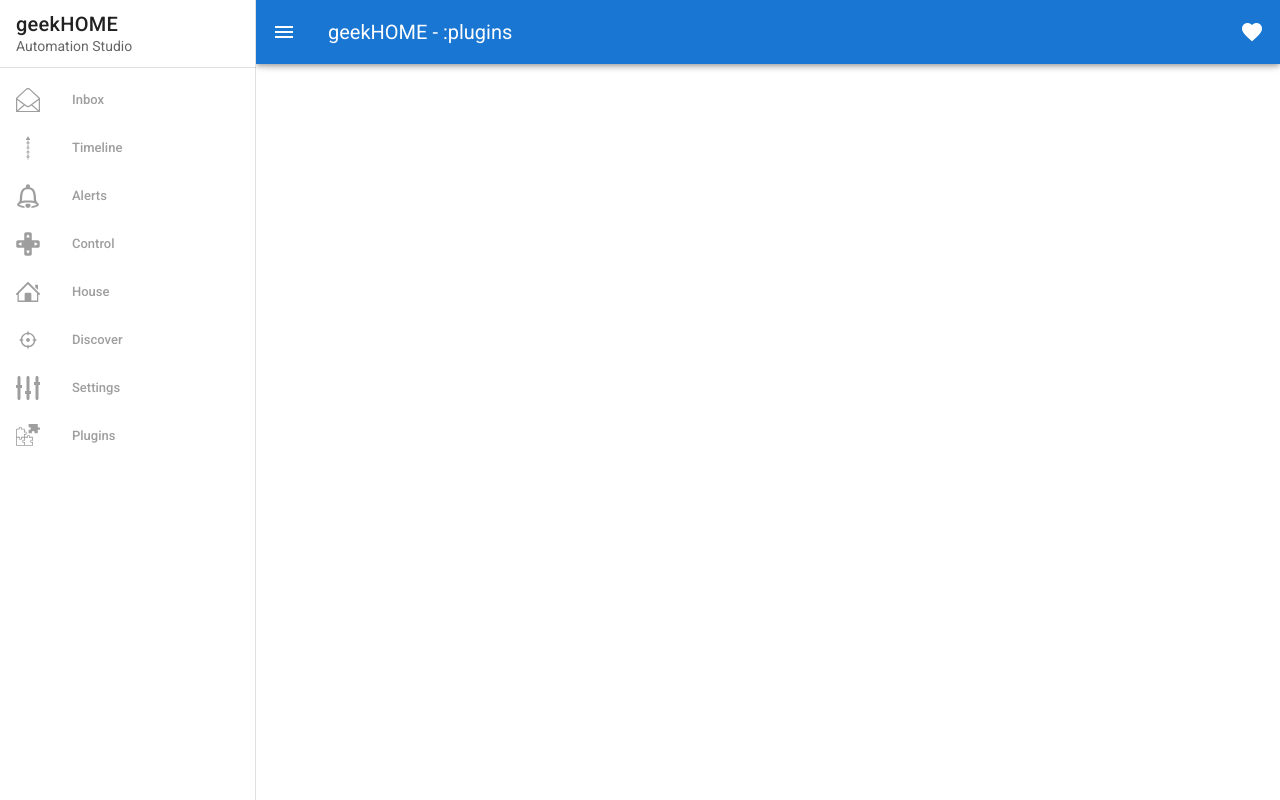
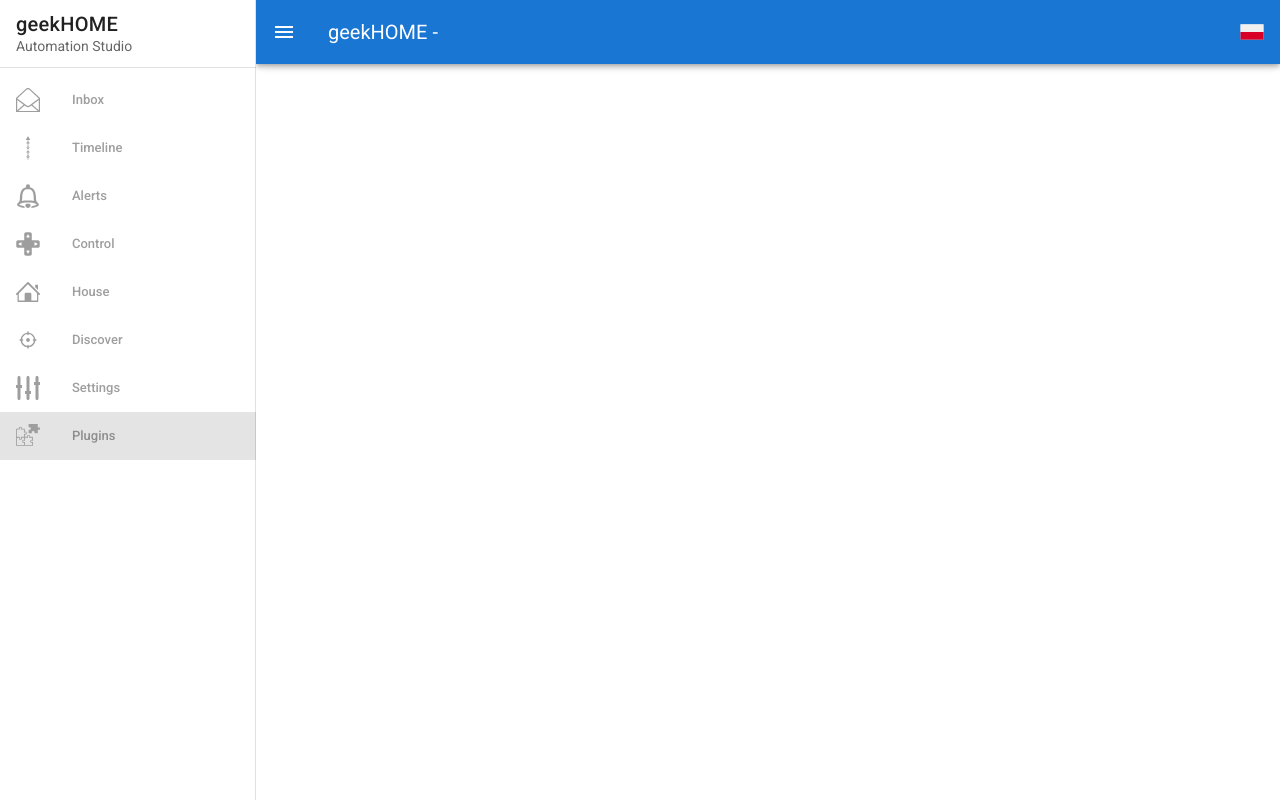
Before and after one commit to tomaszbabiuk/automate-everything, a Vue app in the folder vuetify/: page /plugins in a window 1280 px wide. Both pictures are taken after a click on the button 28 px from the left and 32 px from the top of the page. Built offline with nearby package versions, Linux system fonts and the light colour scheme.

Commit message:
locale button in toolbar

```diff
--- a/vuetify/src/App.vue
+++ b/vuetify/src/App.vue
@@ -4,12 +4,13 @@
       <v-app-bar-nav-icon @click.stop="drawer = !drawer"></v-app-bar-nav-icon>
 
       <v-toolbar-title>
-        geekHOME - {{ $route.name }}:{{ $route.params.locale }}
+        geekHOME - {{ $route.name }}
       </v-toolbar-title>
       <v-spacer></v-spacer>
 
       <v-btn icon>
-        <v-icon>mdi-heart</v-icon>
+        <v-icon v-if="isPolishLocale">$vuetify.icon.flag_pl</v-icon>
+        <v-icon v-else>$vuetify.icon.flag_uk</v-icon>
       </v-btn>
     </v-app-bar>
 
@@ -24,7 +25,7 @@
       <v-divider></v-divider>
 
       <v-list dense>
-        <v-list-item link v-for="item in navigationItems" :key="item.title" :to='prependLocale(item.route)'>
+        <v-list-item link v-for="item in navigationItems" :key="item.title" :to="item.route">
           <v-list-item-action>
             <v-icon style="fill:#9e9e9e">$vuetify.icon.{{item.icon}}</v-icon>
           </v-list-item-action>
@@ -65,9 +66,9 @@ export default {
     ]
   }),
 
-  methods: {
-    prependLocale: function(to) {
-      return "/" + this.$route.params.locale + "/" + to
+  computed: {
+    isPolishLocale: function () {
+      return this.$vuetify.lang.current === 'pl'
     }
   }
 }
--- /dev/null
+++ b/vuetify/src/components/icons/IconPL.vue
@@ -0,0 +1,14 @@
+<template>
+<svg width="24" height="24" xmlns="http://www.w3.org/2000/svg" xmlns:svg="http://www.w3.org/2000/svg">
+ <g class="layer">
+  <title>Layer 1</title>
+  <g id="svg_5">
+   <g id="svg_1">
+    <rect fill="#F0F0F0" height="15.26634" id="svg_2" width="22.9" x="0.55" y="4.36683"/>
+    <rect fill="#F0F0F0" height="7.63317" id="svg_3" width="22.9" x="0.55" y="4.36683"/>
+   </g>
+   <rect fill="#D80027" height="7.63317" id="svg_4" width="22.9" x="0.55" y="12"/>
+  </g>
+ </g>
+</svg>
+</template>
--- /dev/null
+++ b/vuetify/src/components/icons/IconUK.vue
@@ -0,0 +1,35 @@
+<template>
+<svg width="24" height="24" xmlns="http://www.w3.org/2000/svg" xmlns:svg="http://www.w3.org/2000/svg">
+ <g class="layer">
+  <title>Layer 1</title>
+  <g id="svg_23">
+   <rect fill="#F0F0F0" height="15.06683" id="svg_1" width="22.6" x="0.7" y="4.42262"/>
+   <polygon fill="#D80027" id="svg_2" points="13.41249942779541,4.510773420333862 10.587499618530273,4.510773420333862 10.587499618530273,10.631574392318726 0.6999998092651367,10.631574392318726 0.6999998092651367,13.456575155258179 10.587499618530273,13.456575155258179 10.587499618530273,19.57737708091736 13.41249942779541,19.57737708091736 13.41249942779541,13.456575155258179 23.30000114440918,13.456575155258179 23.30000114440918,10.631574392318726 13.41249942779541,10.631574392318726 "/>
+   <g id="svg_3">
+    <polygon fill="#0052B4" id="svg_4" points="18.0819149017334,14.66434931755066 23.30000114440918,17.563328504562378 23.30000114440918,14.66434931755066 "/>
+    <polygon fill="#0052B4" id="svg_5" points="14.456511497497559,14.66434931755066 23.30000114440918,19.57737708091736 23.30000114440918,18.18809676170349 16.957300186157227,14.66434931755066 "/>
+    <polygon fill="#0052B4" id="svg_6" points="20.94439125061035,19.57737708091736 14.456511497497559,15.972676992416382 14.456511497497559,19.57737708091736 "/>
+   </g>
+   <polygon fill="#F0F0F0" id="svg_7" points="14.456511497497559,14.66434931755066 23.30000114440918,19.57737708091736 23.30000114440918,18.18809676170349 16.957300186157227,14.66434931755066 "/>
+   <polygon fill="#D80027" id="svg_8" points="14.456511497497559,14.66434931755066 23.30000114440918,19.57737708091736 23.30000114440918,18.18809676170349 16.957300186157227,14.66434931755066 "/>
+   <g id="svg_9">
+    <polygon fill="#0052B4" id="svg_10" points="4.687709331512451,14.664263486862183 0.6999998092651367,16.87967848777771 0.6999998092651367,14.664263486862183 "/>
+    <polygon fill="#0052B4" id="svg_11" points="9.543484687805176,15.289028882980347 9.543484687805176,19.577335119247437 1.825188398361206,19.577335119247437 "/>
+   </g>
+   <polygon fill="#D80027" id="svg_12" points="7.042697906494141,14.66434931755066 0.6999998092651367,18.18809676170349 0.6999998092651367,19.57737708091736 0.6999998092651367,19.57737708091736 9.543484687805176,14.66434931755066 "/>
+   <g id="svg_13">
+    <polygon fill="#0052B4" id="svg_14" points="5.918084144592285,9.423800230026245 0.6999998092651367,6.524820566177368 0.6999998092651367,9.423800230026245 "/>
+    <polygon fill="#0052B4" id="svg_15" points="9.543484687805176,9.423800230026245 0.6999998092651367,4.510773420333862 0.6999998092651367,5.900055646896362 7.042697906494141,9.423800230026245 "/>
+    <polygon fill="#0052B4" id="svg_16" points="3.055608034133911,4.510773420333862 9.543484687805176,8.115471124649048 9.543484687805176,4.510773420333862 "/>
+   </g>
+   <polygon fill="#F0F0F0" id="svg_17" points="9.543484687805176,9.423800230026245 0.6999998092651367,4.510773420333862 0.6999998092651367,5.900055646896362 7.042697906494141,9.423800230026245 "/>
+   <polygon fill="#D80027" id="svg_18" points="9.543484687805176,9.423800230026245 0.6999998092651367,4.510773420333862 0.6999998092651367,5.900055646896362 7.042697906494141,9.423800230026245 "/>
+   <g id="svg_19">
+    <polygon fill="#0052B4" id="svg_20" points="19.31229019165039,9.42388653755188 23.30000114440918,7.208468675613403 23.30000114440918,9.42388653755188 "/>
+    <polygon fill="#0052B4" id="svg_21" points="14.456511497497559,8.799122095108032 14.456511497497559,4.510816335678101 22.1748104095459,4.510816335678101 "/>
+   </g>
+   <polygon fill="#D80027" id="svg_22" points="16.957300186157227,9.423800230026245 23.30000114440918,5.900055646896362 23.30000114440918,4.510773420333862 23.30000114440918,4.510773420333862 14.456511497497559,9.423800230026245 "/>
+  </g>
+ </g>
+</svg>
+</template>
--- a/vuetify/src/plugins/vuetify.js
+++ b/vuetify/src/plugins/vuetify.js
@@ -2,6 +2,7 @@ import Vue from 'vue';
 import Vuetify from 'vuetify/lib';
 import pl from '../locale/pl'
 import en from '../locale/en'
+
 import IconBell from '../components/icons/IconBell'
 import IconButton from '../components/icons/IconButton'
 import IconCrosshair from '../components/icons/IconCrosshair'
@@ -12,15 +13,25 @@ import IconPlugin from '../components/icons/IconPlugin'
 import IconRobot from '../components/icons/IconRobot'
 import IconTimeline from '../components/icons/IconTimeline'
 
+import IconPL from '../components/icons/IconPL'
+import IconUK from '../components/icons/IconUK'
+
 Vue.use(Vuetify);
 
 export default new Vuetify({
   lang: {
     locales: { en, pl },
-    current: 'en',
+    current: 'pl',
   },
   icons: {
     values: {
+      flag_pl: {
+        component: IconPL
+      },
+      flag_uk: {
+        component: IconUK
+      },
+
       bell: {
         component: IconBell
       },
```
